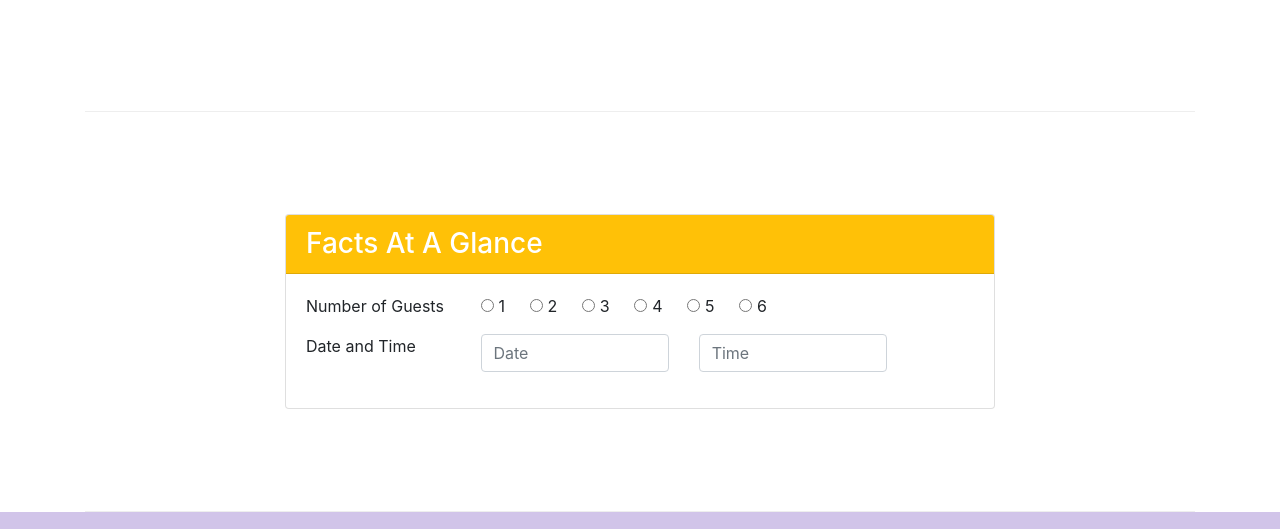
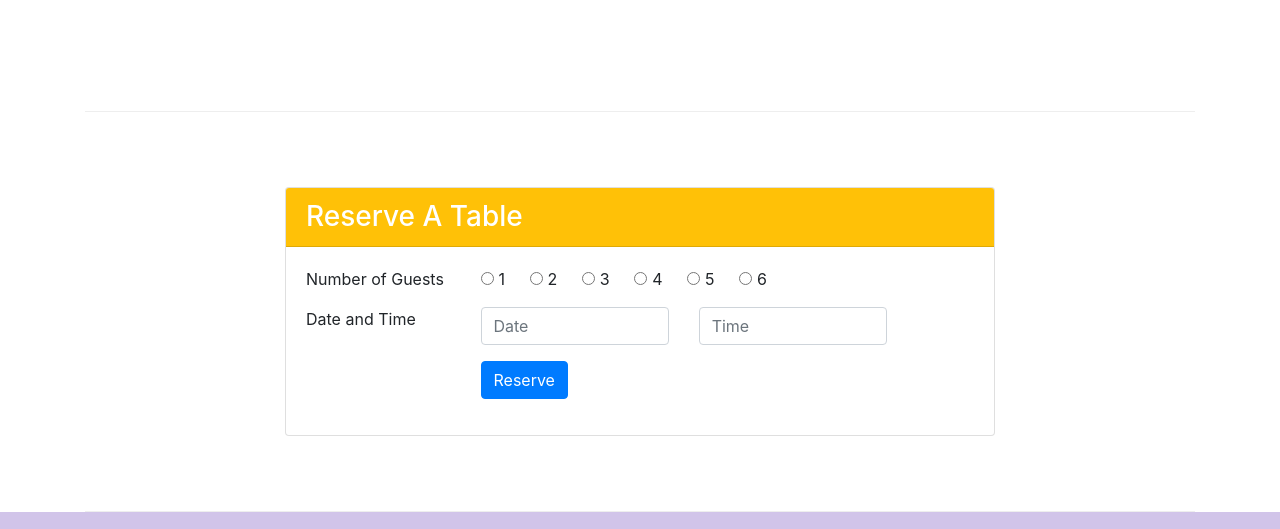
Before and after one commit to mdamian9/conFusion, a website: page index.html in a window 1280 px wide. Shown: the part 1422-1951 px from the top of the page. Drawn offline with nearby package versions, Linux system fonts and the light colour scheme.

Commit message:
Fixed heading title in Reserve Table form, added reserve button

```diff
--- a/index.html
+++ b/index.html
@@ -121,7 +121,7 @@
         <div class="row row-content align-items-center">
             <div class="col-12 col-sm-8 mr-auto ml-auto">
                 <div class="card">
-                    <h3 class="card-header bg-warning text-white">Facts At A Glance</h3>
+                    <h3 class="card-header bg-warning text-white">Reserve A Table</h3>
                     <div class="card-body">
                         <form>
                             <div class="form-group row">
@@ -174,6 +174,13 @@
                                             <input type="text" class="form-control" id="time" name="time" placeholder="Time">
                                         </div>
                                     </div>
+                                </div>
+                            </div>
+                            <div class="form-group row">
+                                <div class="col-12 offset-sm-3 col-sm-9">
+                                    <button type="submit" class="btn btn-primary">
+                                        Reserve
+                                    </button>
                                 </div>
                             </div>
                         </form>
```
